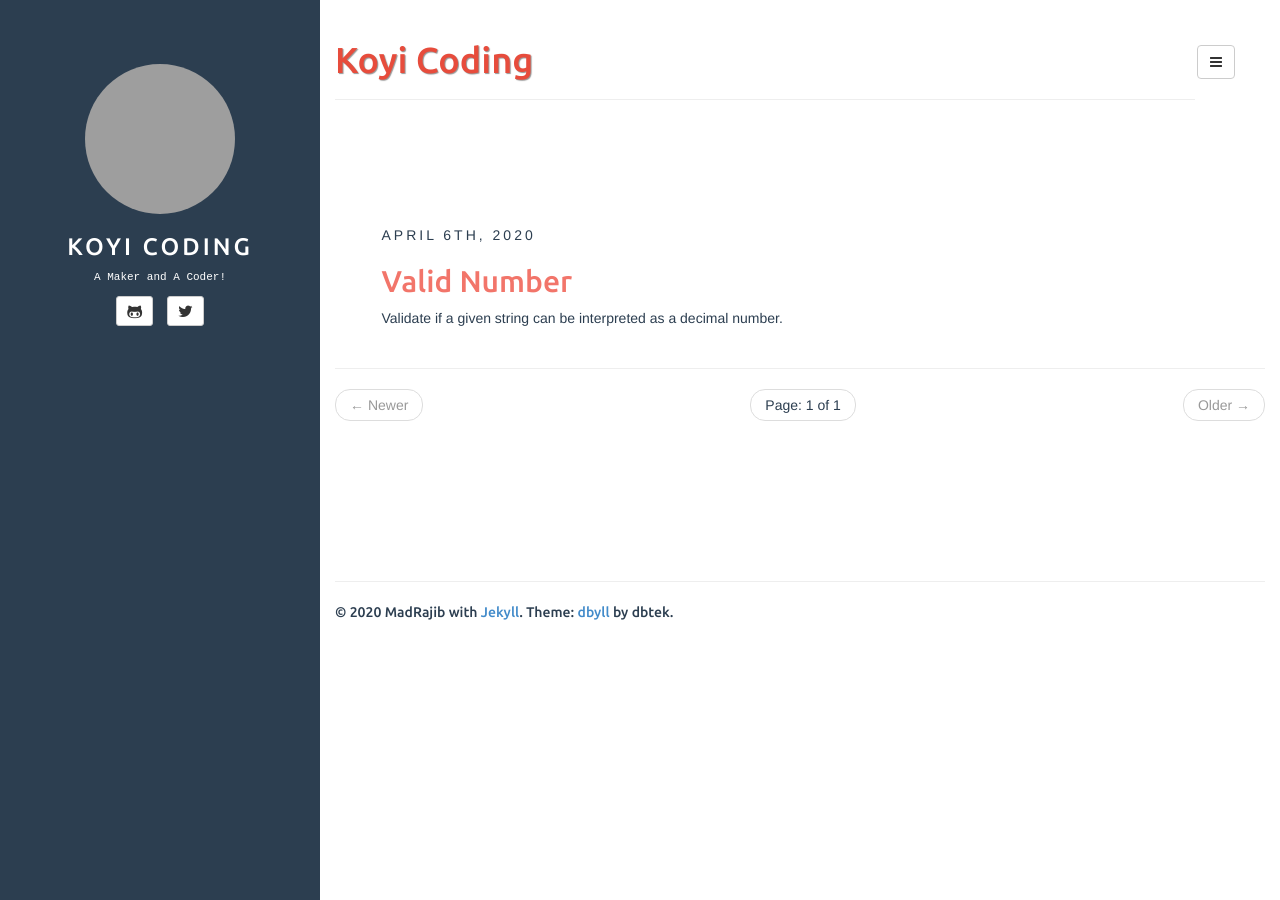
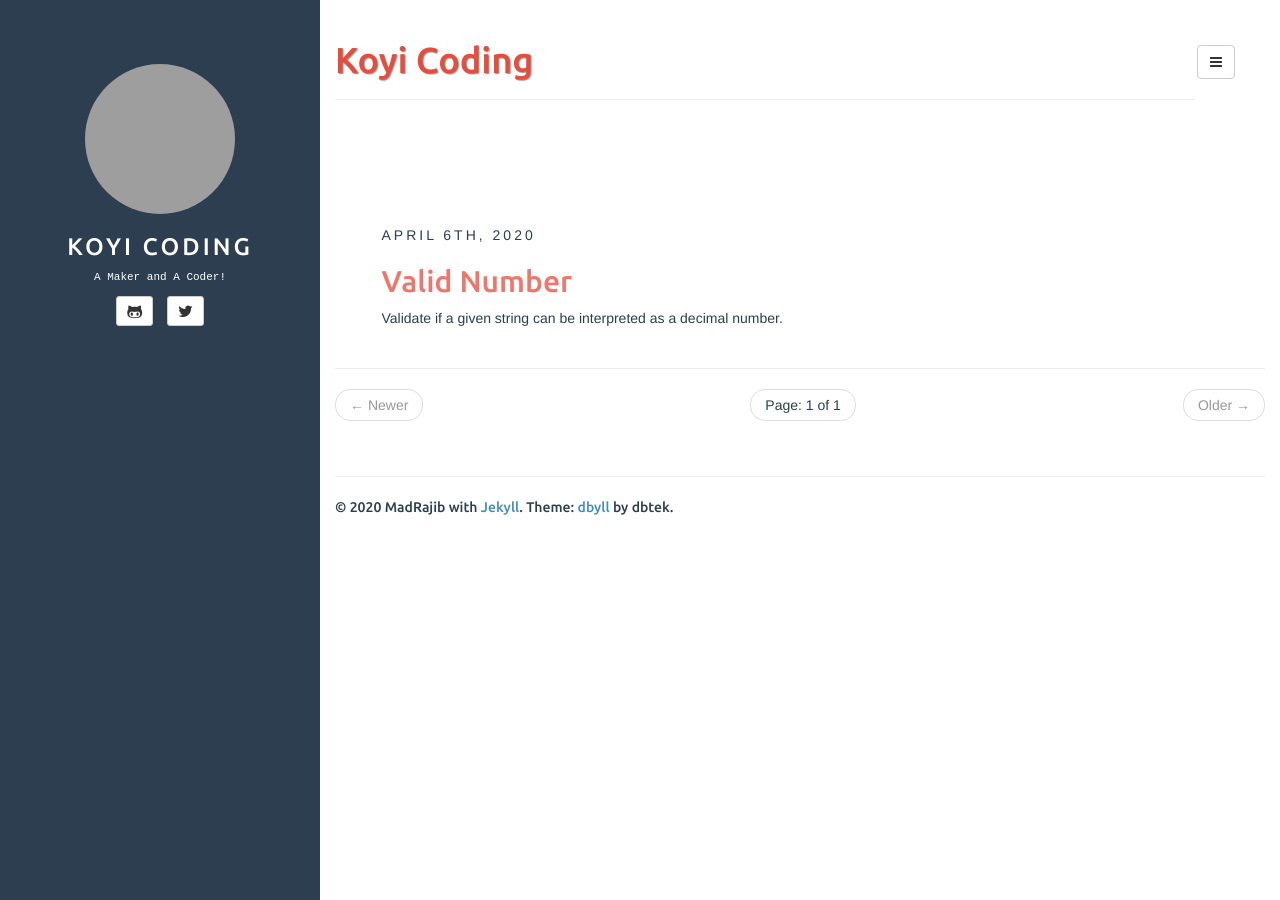
Before and after one commit to MadRajib/koyi_coding, a Jekyll site: the page built from index.html, in a window 1280 px wide. Built offline with Jekyll 4.4.1, drawn with Linux system fonts in a browser that asks for light colours; the list of posts is cut into pages by our own code; grey boxes are pictures that could not be loaded.

Commit message:
remove violated

```diff
--- a/_includes/page.html
+++ b/_includes/page.html
@@ -13,11 +13,3 @@
      (adsbygoogle = window.adsbygoogle || []).push({});
 </script>
 {{ content }}
-
-<ins class="adsbygoogle"
-     style="display:inline-block;width:728px;height:100px"
-     data-ad-client="ca-pub-9363433701929084"
-     data-ad-slot="6503117720"></ins>
-<script>
-     (adsbygoogle = window.adsbygoogle || []).push({});
-</script>
```
